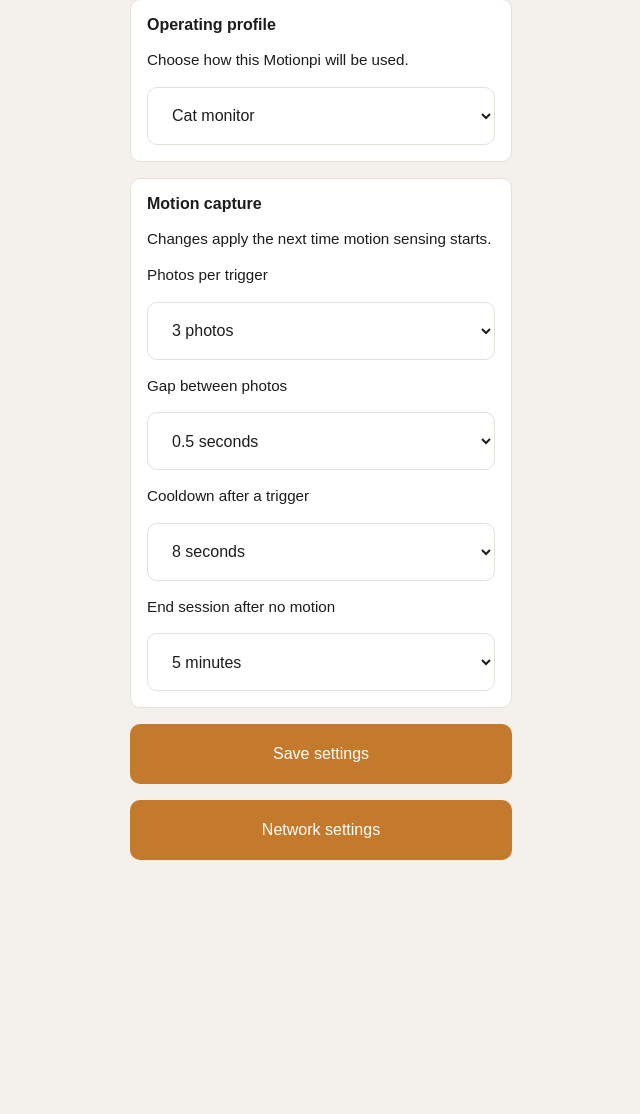
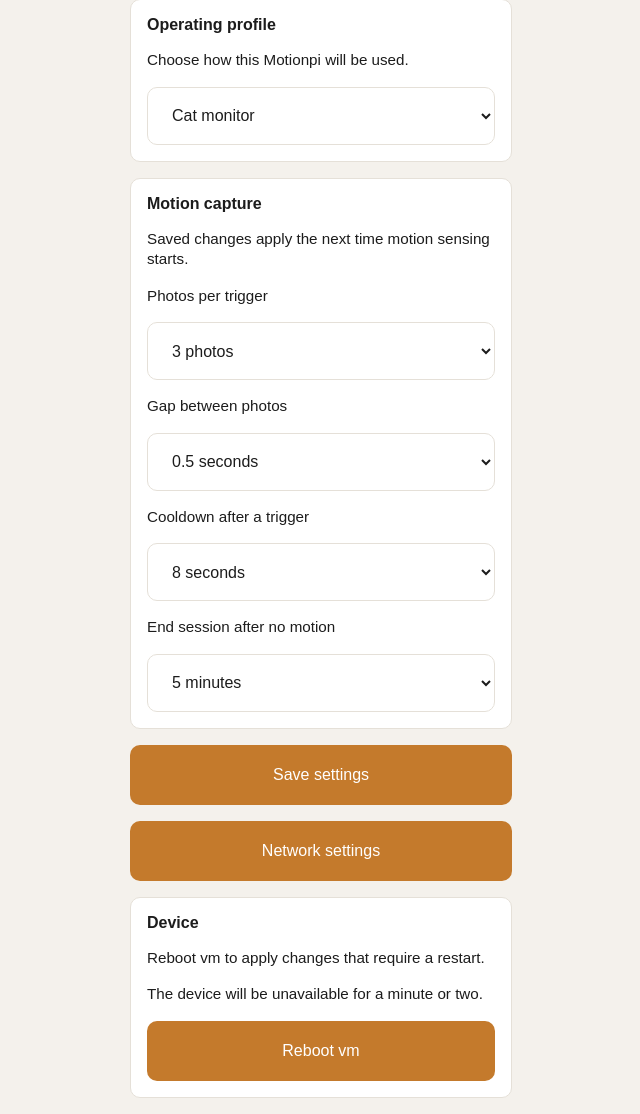
Before and after one commit to Ashterism/motionpi, a Flask app: page /settings in a window 1280 px wide. Shown: the part 117-1231 px from the top of the page, without its empty margins (319-959 px from the left). Before the commit the page ends 977 px from the top, so only its background shows below. Run offline with Flask 3, Linux system fonts and the light colour scheme.

Commit message:
Show unsaved settings and add reboot control

```diff
--- a/src/motionpi/web/templates/settings.html
+++ b/src/motionpi/web/templates/settings.html
@@ -32,7 +32,7 @@
     <section class="card">
         <div class="card-body settings-card-body">
             <h2 class="section-title">Motion capture</h2>
-            <p class="status-line">Changes apply the next time motion sensing starts.</p>
+            <p class="status-line">Saved changes apply the next time motion sensing starts.</p>
 
             <div class="controls-stack">
                 <label class="status-line" for="photo-burst-count">Photos per trigger</label>
@@ -67,6 +67,9 @@
     </section>
 
     <section>
+        <p class="status-line warning-text" id="unsaved-settings-message" hidden>
+            Unsaved changes — press Save settings to apply them.
+        </p>
         <button class="button" type="submit">Save settings</button>
     </section>
 </form>
@@ -74,4 +77,33 @@
 <section>
     <a href="{{ url_for('network_admin') }}" class="button button-link">Network settings</a>
 </section>
+
+{% include "_device_card.html" %}
 {% endblock %}
+
+{% block scripts %}
+<script>
+(function () {
+    const form = document.getElementById("settings-form");
+    const message = document.getElementById("unsaved-settings-message");
+
+    if (!form || !message) return;
+
+    const selects = Array.from(form.querySelectorAll("select"));
+    const initialValues = new Map(selects.map(function (select) {
+        return [select.name, select.value];
+    }));
+
+    function updateUnsavedState() {
+        const changed = selects.some(function (select) {
+            return initialValues.get(select.name) !== select.value;
+        });
+        message.hidden = !changed;
+    }
+
+    selects.forEach(function (select) {
+        select.addEventListener("change", updateUnsavedState);
+    });
+})();
+</script>
+{% endblock %}
```
